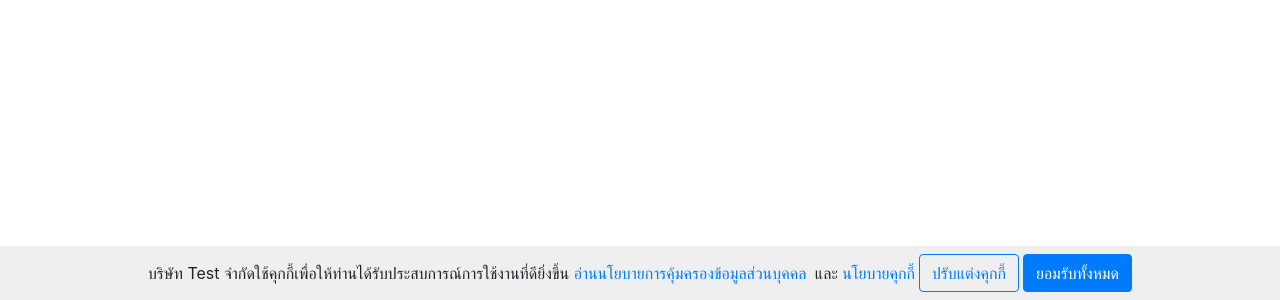
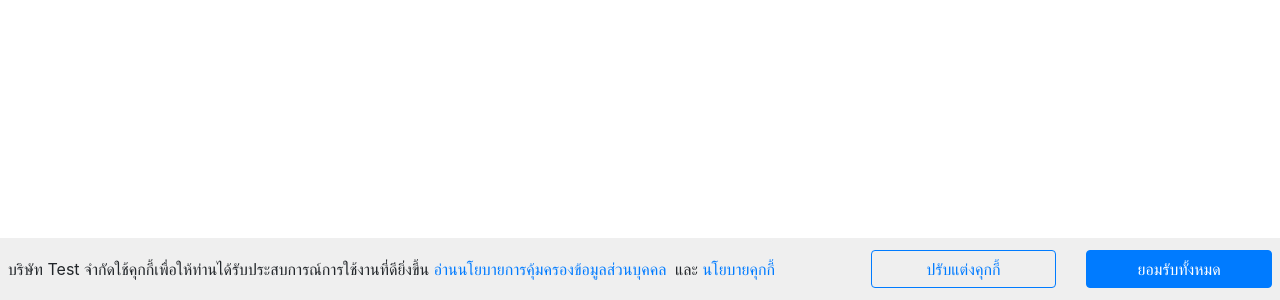
Before and after one commit to VorapratR/dom-js, a plain HTML site: page index.html in a window 1280 px wide. Shown: the part 500-800 px from the top of the page. Drawn offline with nearby package versions, Linux system fonts and the light colour scheme.

Commit message:
[Fix] mlayout cookie bar

```diff
--- a/index.html
+++ b/index.html
@@ -13,15 +13,24 @@
 </head>
 
 <body>
-    <div id="cookieBar" class=" d-flex flex-row justify-content-center align-items-center py-2 fixed-bottom px-2">
+    <div id="cookieBar" class="container-fluid p-2 d-flexjustify-content-center fixed-bottom ">
+        <div class="row">
+            <div class="col-sm-8 d-flex align-items-center">
                 <span id="messageInCookieBar">
                     <a id="privacyPolicy" target="_blank"></a>
                     <span id="and" class="ml-1">
                         <a id="cookiePolicy" target="_blank"></a>
                     </span>
                 </span>
-        <button id="editCookie" type="button" class="btn btn-outline-primary mx-1" data-toggle="modal" data-target="#modalModifyCookie"></button>
-        <button id="submitCookie" type="button" class="btn btn-primary " onclick="saveCookie()"></button>
+            </div>
+            <div class="col-sm my-1 d-flex align-items-center">
+                <button id="editCookie" type="button" class="btn btn-outline-primary btn-block " data-toggle="modal" data-target="#modalModifyCookie">
+                </button>
+            </div>
+            <div class="col-sm  my-1  d-flex align-items-center">
+                <button id="submitCookie" type="button" class="btn btn-primary btn-block" onclick="saveCookie()"></button>
+            </div>
+        </div>
     </div>
 
 
```
Lines whose indentation alone changed are shown as unchanged.
